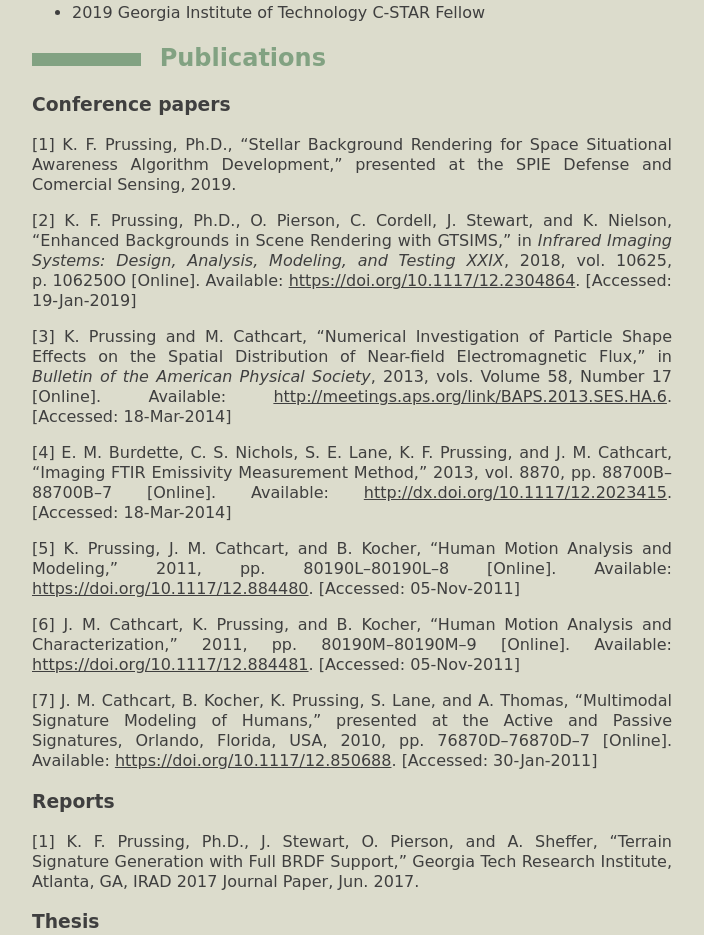
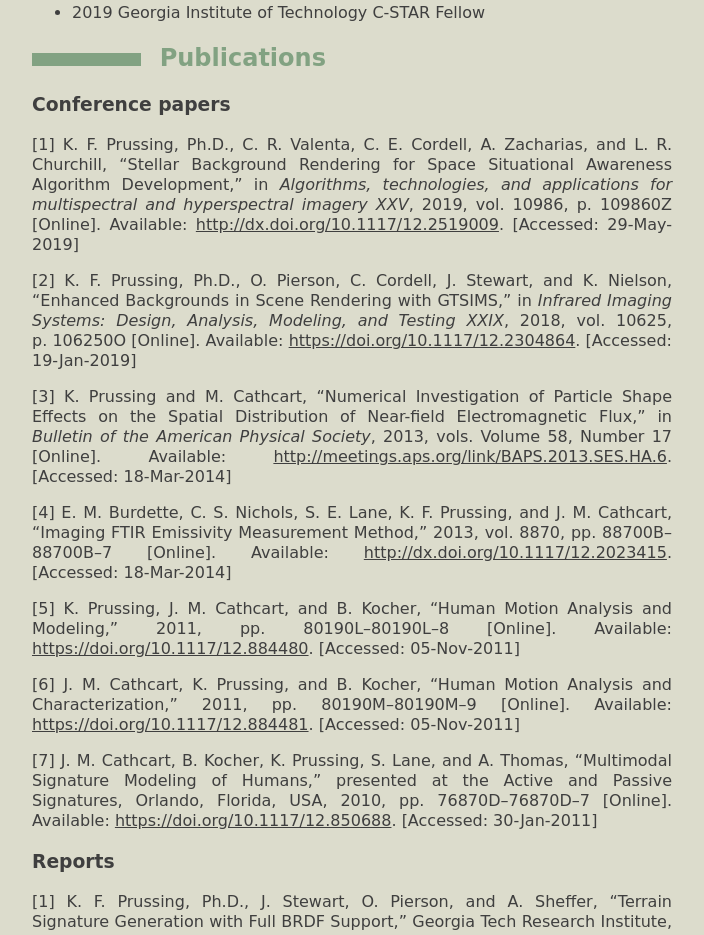
Before and after one commit to kprussing/website, a plain HTML site: page resumes/full.html in a window 1280 px wide. Shown: the part 1598-2533 px from the top of the page, without its empty margins (288-992 px from the left). Drawn offline with Linux system fonts and the light colour scheme.

Commit message:
Finalize SPIE publication

```diff
--- a/resumes/full.html
+++ b/resumes/full.html
@@ -162,7 +162,7 @@ Conference papers
 <div id="refs" class="references">
 <div id="ref-prussing_stellar_2019">
 <p>
-[1] K. F. Prussing, Ph.D., “Stellar Background Rendering for Space Situational Awareness Algorithm Development,” presented at the SPIE Defense and Comercial Sensing, 2019.
+[1] K. F. Prussing, Ph.D., C. R. Valenta, C. E. Cordell, A. Zacharias, and L. R. Churchill, “Stellar Background Rendering for Space Situational Awareness Algorithm Development,” in <em>Algorithms, technologies, and applications for multispectral and hyperspectral imagery XXV</em>, 2019, vol. 10986, p. 109860Z [Online]. Available: <a href="http://dx.doi.org/10.1117/12.2519009">http://dx.doi.org/10.1117/12.2519009</a>. [Accessed: 29-May-2019]
 </p>
 </div>
 <div id="ref-prussing_enhanced_2018">
```
Also changed, not shown: 1 other file.
